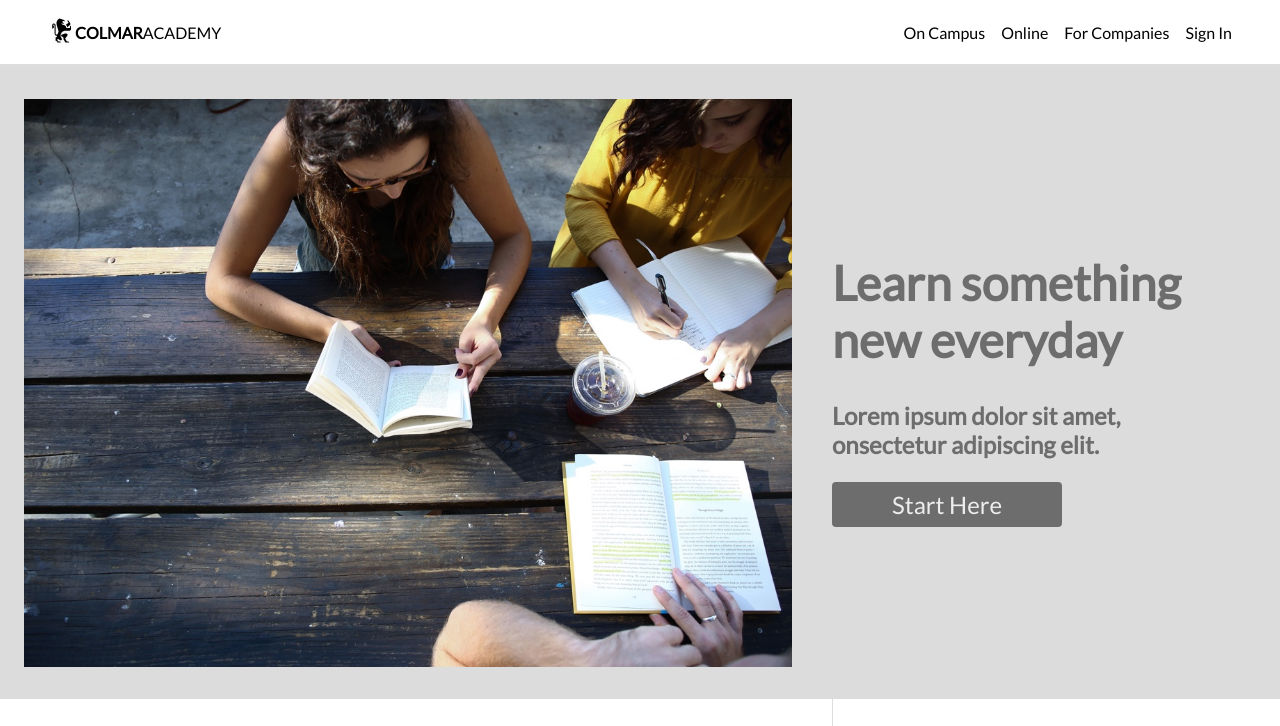
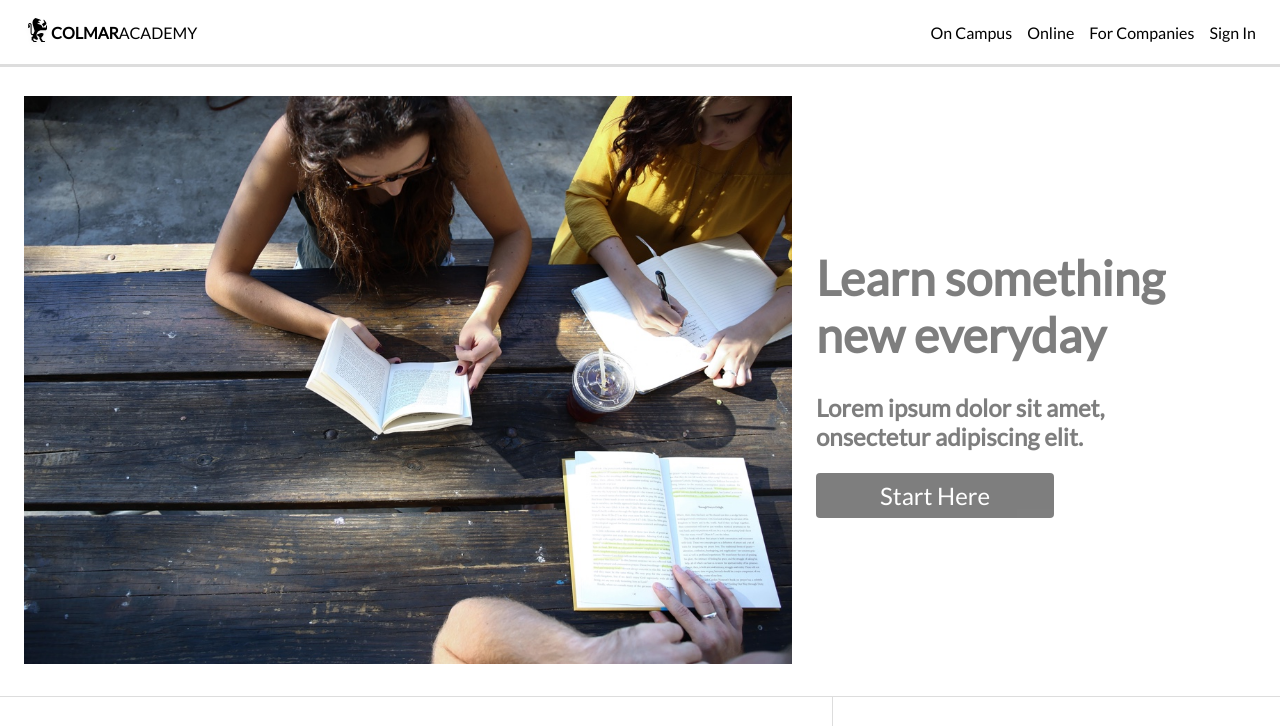
Before and after one commit to andika04kd/Capstone-CA, a plain HTML site: page index.html in a window 1280 px wide. Shown: the top 726 px of the page. Drawn offline with Linux system fonts and the light colour scheme.

Commit message:
rearrange the code

```diff
--- a/assets/css/style.css
+++ b/assets/css/style.css
@@ -2,82 +2,87 @@
 
 html,
 body {
+    padding: 0;
     margin: 0;
     font-size: 16px;
     font-family: 'Lato', sans-serif;
-
-}
-
-@media only screen and (min-width: 1600px) {
-    html, body {
-        width: 80%;
-        margin: 0 auto;
-        background-color: #40A578;
-    }
 }
 
 /* Navbar */
 
-nav {
+.desktop {
     display: flex;
     align-items: center;
-    position: relative;
+    justify-content: space-between;
     height: 4rem;
-    padding: 0 24px;
     background-color: white;
     border-bottom: 3px solid #dddddd;
+    position: fixed;
+    margin: 0 auto;
+    width: 100%;
     top: 0;
     z-index: 1;
 }
 
-nav ul {
+.logo {
+    display: flex;
+    align-items: center;
+    margin-left: 24px;
+}
+
+.bold {
+    font-weight: 900;
+}
+
+.menu {
+    margin-right: 24px;
+}
+
+.menu ul {
+    display: flex;
+    column-gap: 15px;
     list-style-type: none;
 }
 
-nav .logo {
-    display: flex;
-    margin-left: 24px;
-}
-
-nav .bold {
-    font-weight: 900;
-}
-
-nav .menu {
-    display: flex;
-    justify-content: space-between;
-    gap: 16px;
-    margin-left: auto;
-    margin-right: 24px;
+.menu ul li {
+    cursor: pointer;
 }
 
 /* Banner */
 
-header {
+.first {
+    background-color: white;
     display: flex;
-    align-items: center;
-    background-color: #dcdcdc;
+    justify-content: space-between;
+    margin-top: 4rem;
+    border-bottom: 1px solid #dddddd;
+    font-size: 1.5rem;
 }
 
-.banner {
+.first__banner {
     margin: 32px 24px 32px;
     width: 60%;
 }
 
-.content {
+.first__content {
+    display: flex;
+    flex-direction: column;
+    justify-content: center;
+    flex-grow: 1;
     opacity: 0.5;
-    font-size: 1.5rem;
-    padding: 1rem;
+    row-gap: 30px;
 }
 
-.content p {
-    margin-top: 30px;
+.first__content h1,
+.first__content h4,
+.first__content p {
+    margin: 0;
 }
 
 .button {
     background-color: #000000;
     color: white;
-    padding: 8px 60px;
+    padding: 0.5rem 4rem;
     border-radius: 4px;
     text-decoration: none;
 }
@@ -244,3 +249,13 @@ footer {
     padding-bottom: 24px;
     background-color: #ececec;
 }
+
+/* Media Query for screens with a minimum width of 1600px */
+
+@media screen and (min-width: 1600px) {
+    html, body {
+        width: 80%;
+        background-color: #7AB2B2;
+        margin: 0 auto;
+    }
+}
--- a/index.html
+++ b/index.html
@@ -11,29 +11,34 @@
 </head>
 <body>
 
-    <nav>
+    <header>
+        <div id="navigation">
+            <nav class="desktop">
                 <div class="logo">
                 <img src="./assets/images/ic-logo.svg" alt="logo">
-        <p><span class="bold">COLMAR</span>ACADEMY</div></p>
-            </div>
-        <ul class="menu">
+                <p><span class="bold">COLMAR</span>ACADEMY</p></div>
+                <div class="menu">
+                    <ul>
                         <li><span>On Campus</span></li>
                         <li><span>Online</span></li>
                         <li><span>For Companies</span></li>
                         <li><span>Sign In</span></li>
                     </ul>
+                </div>
             </nav>
+        </div>
+    </header>
 
-
-    <header>
-            <img class="banner" src="./assets/images/banner.jpg" alt="banner">
-        <div class="content">
+    <div class="first">
+        <img class="first__banner" src="./assets/images/banner.jpg" alt="banner">
+        <div class="first__content">
             <h1>Learn something <br>new everyday</h1>
             <h4>Lorem ipsum dolor sit amet,
                 <br>onsectetur adipiscing elit.</h4>
             <p><a class="button" href="#">Start Here</a></p>
         </div>
-    </header>
+    </div>
+
 
     <div id="main">
             <div class="main-content">
@@ -125,9 +130,7 @@
             <div class="exhibit-video">
                 <video src="./assets/videos/thesis.mp4" controls></video>
                 <h3>Reimagine urban</h3>
-                <p>"Curabitur vitae libero in ipsum porttitor consequat. Aliquam et commodo lectus, nec
-                    <br>consectetur neque. Sed non accumsan urna. Phasellus sed consequat ex.
-                    <br>Aenean iaculis est vitae congue mollis."</p>
+                <p>"Curabitur vitae libero in ipsum porttitor consequat. Aliquam et commodo lectus, necconsectetur neque. Sed non accumsan urna. Phasellus sed consequat ex.Aenean iaculis est vitae congue mollis."</p>
             </div>
             <div class="exhibit-content">
                 <div class="image-content">
```
Lines whose indentation alone changed are shown as unchanged.
